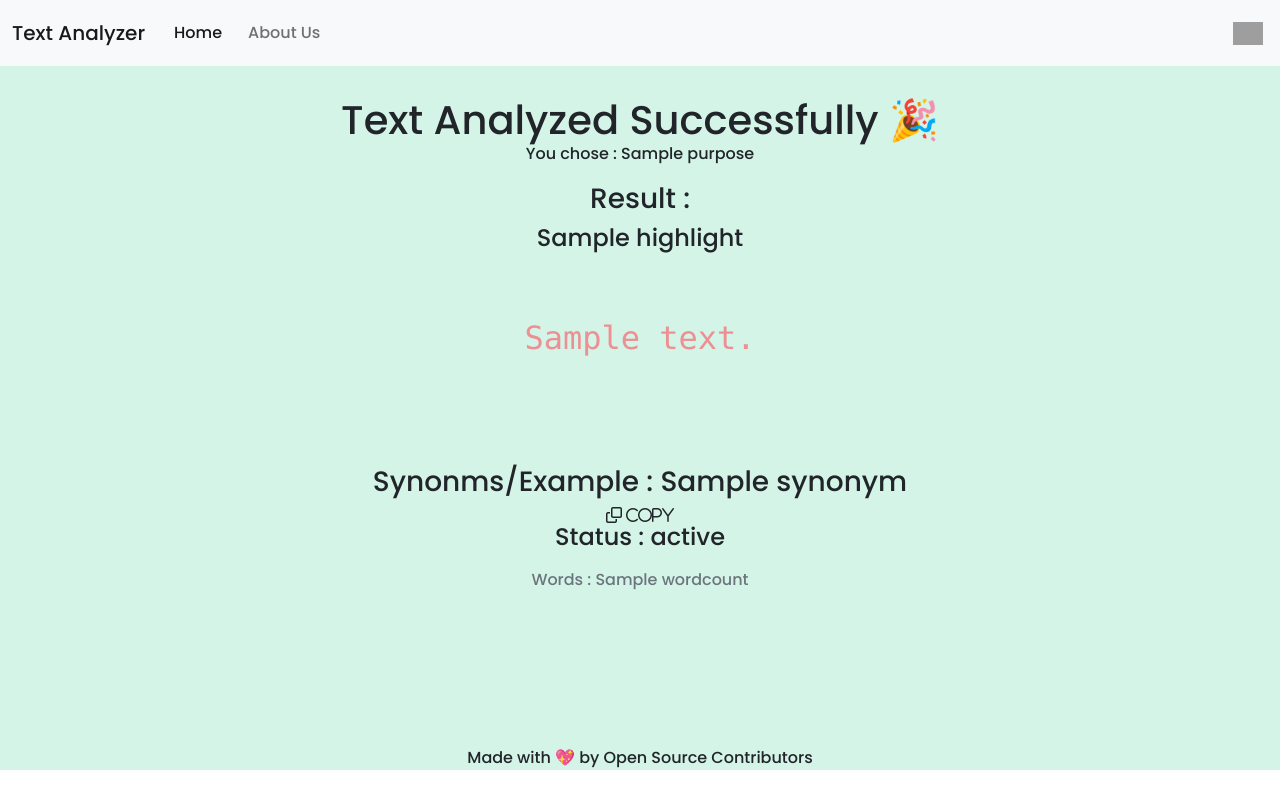
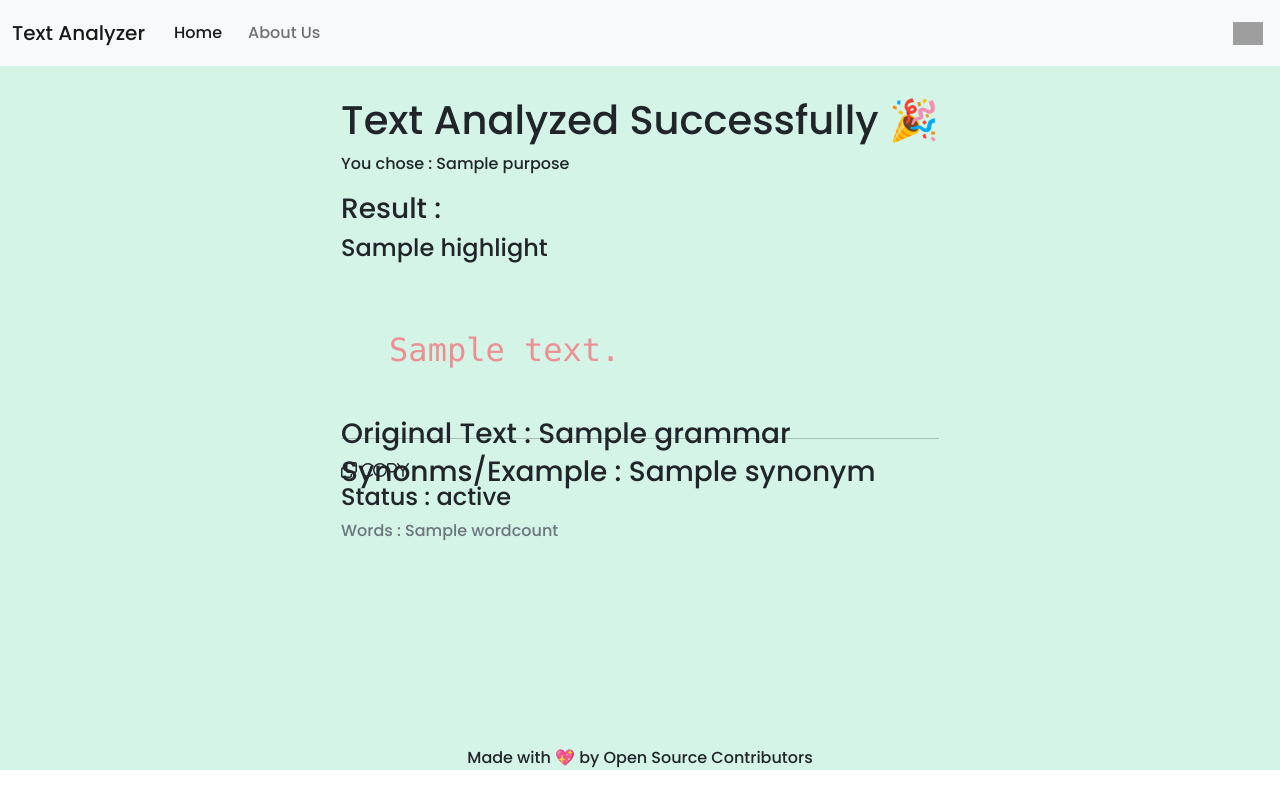
Before and after one commit to rockingrohit9639/TextAnalyzer, a Django app: template templates/analyze.html in a window 1280 px wide. Run offline with Django 3.2, Linux system fonts and the light colour scheme; the template is opened without the code that fills it: most values are stand-ins (such as "Sample title", 1, 10 or a date in 2020); some libraries are stand-ins or nearby versions; grey boxes are pictures that could not be loaded.

Commit message:
Update analyze.html

```diff
--- a/templates/analyze.html
+++ b/templates/analyze.html
@@ -1,5 +1,7 @@
 {% extends 'base.html' %}
 {% block content %}
+
+{% load static %}
 
 {% if findWord %}
 <style>
@@ -11,10 +13,15 @@
   	padding: 1rem;
   	margin-top: -6rem;
   }
+
 </style>
 {% endif %}
 
-<h1 class="header">Text Analyzed Successfully 🎉</h1>
+<link rel="stylesheet" href="{% static 'css/analyze.css' %}">
+
+<section class="analyze-result">
+
+  <h1 class="header">Text Analyzed Successfully 🎉</h1>
 <p>You chose : {{purpose}}</p>
 <h3>Result : </h3>
 
@@ -27,6 +34,10 @@
 
 {% if synonym %}
     <h3 id="set"> Synonms/Example : {{ synonym }} </h3>
+{% endif %}
+
+{% if grammar %}
+    <h3 style="margin-top: -5rem;">Original Text : {{ grammar }} </h3>
 {% endif %}
 
 <i class="fa fa-clone" id="copy_icon" onclick="copyToClipboard('analyzed_text')">
@@ -52,4 +63,7 @@
 <a href="/index2"><button>Back</button></a>
 {% endif %}
 
+</section>
+
+
 {% endblock %}
```
